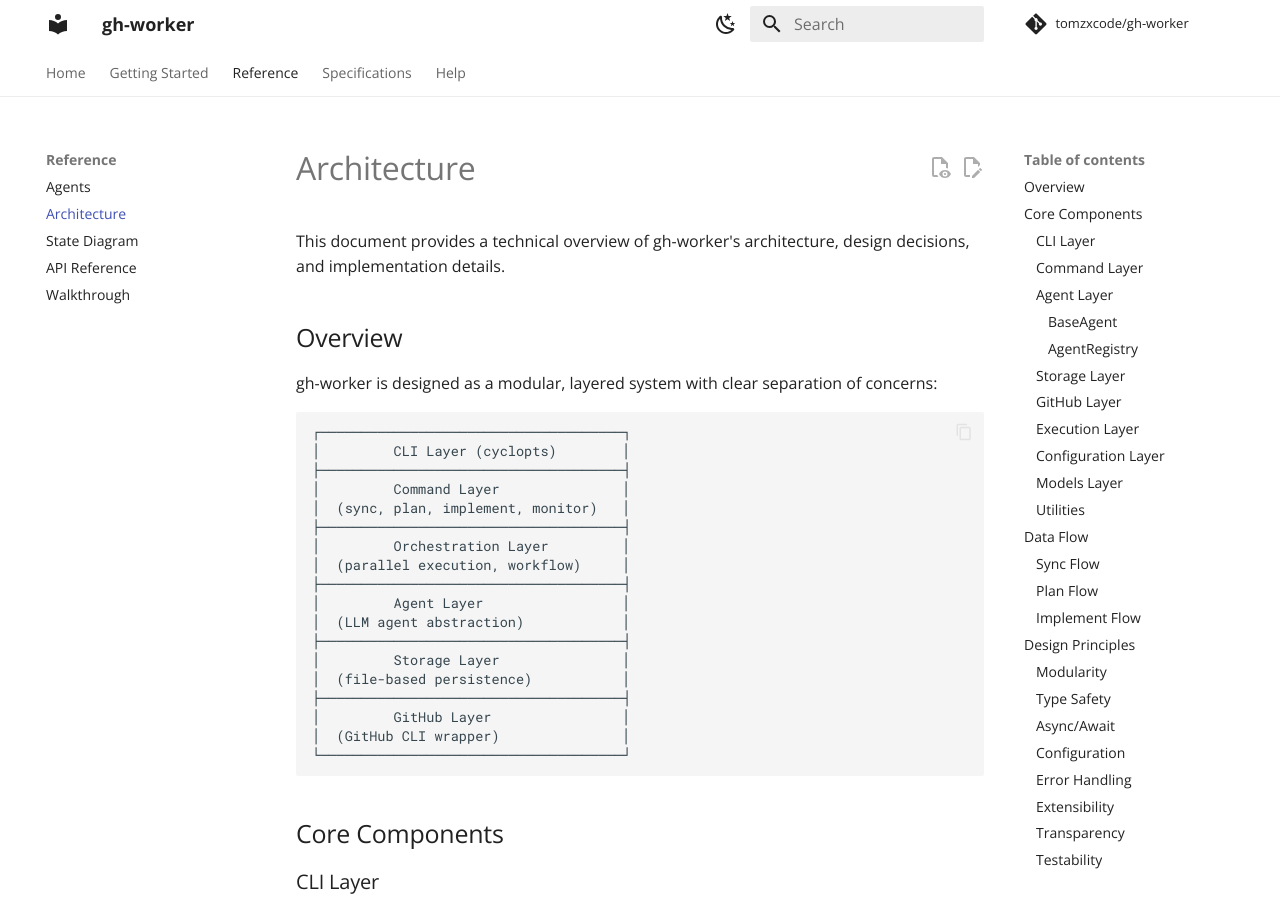
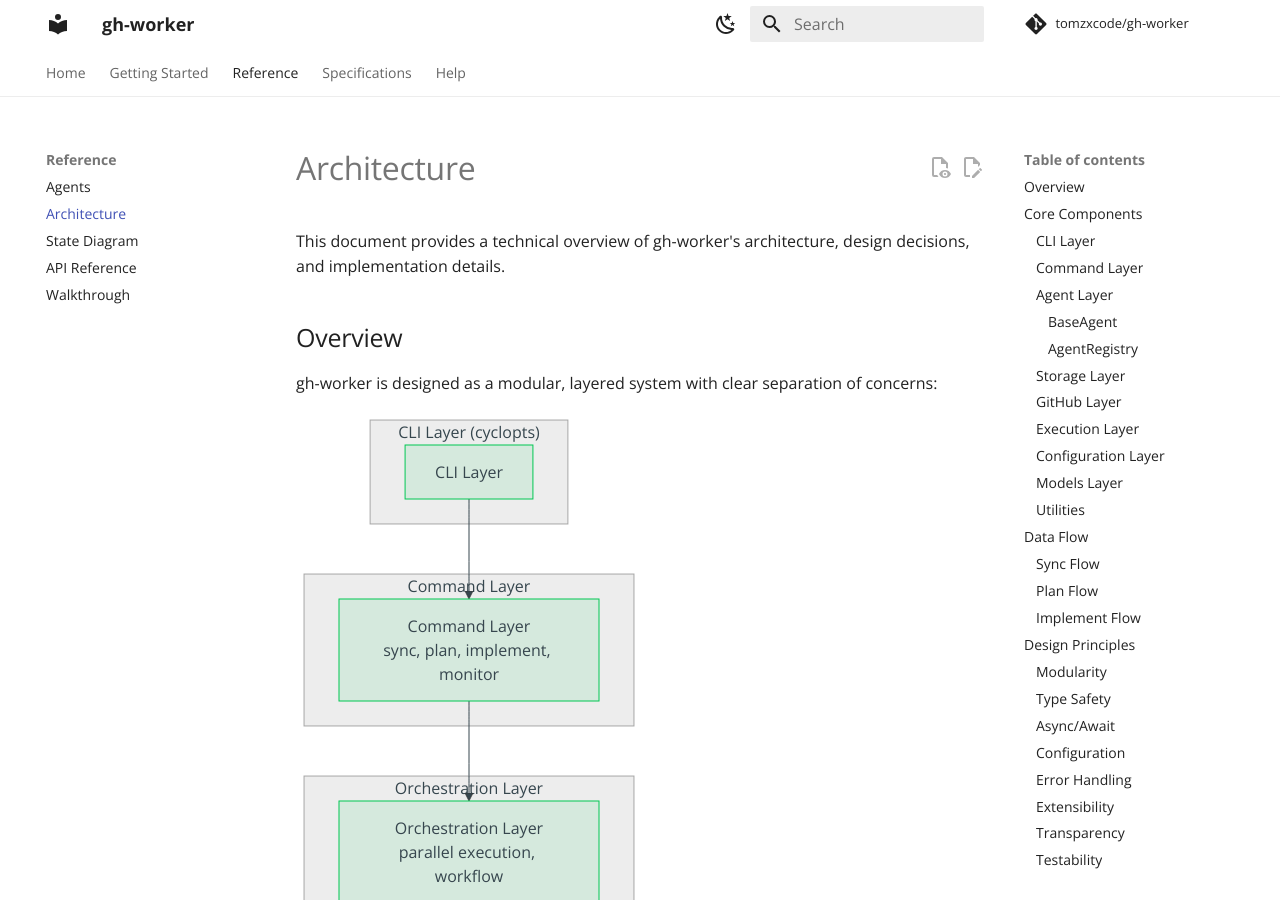
Before and after one commit to TomzxCode/gh-worker, an MkDocs documentation site: the page built from docs/architecture.md, in a window 1280 px wide and 900 px high. Built offline with MkDocs 1.6.1 and Material for MkDocs 9.7.7, drawn with Linux system fonts in a browser that asks for light colours; comment, search, counter and statistics services are not loaded; some of the changed lines change nothing that is shown; some of the changed text lies outside the part shown.

Commit message:
Update architecture docs

````diff
--- a/docs/architecture.md
+++ b/docs/architecture.md
@@ -6,25 +6,39 @@ This document provides a technical overview of gh-worker's architecture, design
 
 gh-worker is designed as a modular, layered system with clear separation of concerns:
 
-```
-┌─────────────────────────────────────┐
-│         CLI Layer (cyclopts)        │
-├─────────────────────────────────────┤
-│         Command Layer               │
-│  (sync, plan, implement, monitor)   │
-├─────────────────────────────────────┤
-│         Orchestration Layer         │
-│  (parallel execution, workflow)     │
-├─────────────────────────────────────┤
-│         Agent Layer                 │
-│  (LLM agent abstraction)            │
-├─────────────────────────────────────┤
-│         Storage Layer               │
-│  (file-based persistence)           │
-├─────────────────────────────────────┤
-│         GitHub Layer                │
-│  (GitHub CLI wrapper)               │
-└─────────────────────────────────────┘
+```mermaid
+flowchart TB
+    subgraph CLI["CLI Layer (cyclopts)"]
+        direction TB
+        CLI_Box[CLI Layer]
+    end
+
+    subgraph Command["Command Layer"]
+        direction TB
+        Command_Box[Command Layer<br/>sync, plan, implement, monitor]
+    end
+
+    subgraph Orchestration["Orchestration Layer"]
+        direction TB
+        Orchestration_Box[Orchestration Layer<br/>parallel execution, workflow]
+    end
+
+    subgraph Agent["Agent Layer"]
+        direction TB
+        Agent_Box[Agent Layer<br/>LLM agent abstraction]
+    end
+
+    subgraph Storage["Storage Layer"]
+        direction TB
+        Storage_Box[Storage Layer<br/>file-based persistence]
+    end
+
+    subgraph GitHub["GitHub Layer"]
+        direction TB
+        GitHub_Box[GitHub Layer<br/>GitHub CLI wrapper]
+    end
+
+    CLI_Box --> Command_Box --> Orchestration_Box --> Agent_Box --> Storage_Box --> GitHub_Box
 ```
 
 ## Core Components
@@ -339,10 +353,15 @@ class Issue(BaseModel):
 
 ### Sync Flow
 
-```
-User → CLI → sync_command → GitHubClient → gh CLI → GitHub API
-                    ↓
-              IssueStore → File System
+```mermaid
+flowchart LR
+    User[User] --> CLI[CLI]
+    CLI --> SyncCommand[sync_command]
+    SyncCommand --> GitHubClient[GitHubClient]
+    GitHubClient --> ghCLI[gh CLI]
+    ghCLI --> GitHubAPI[GitHub API]
+    SyncCommand --> IssueStore[Issue Store]
+    IssueStore --> FileSystem[File System]
 ```
 
 1. User invokes `ghw issues sync`
@@ -354,14 +373,16 @@ User → CLI → sync_command → GitHubClient → gh CLI → GitHub API
 
 ### Plan Flow
 
-```
-User → CLI → plan_command → ParallelExecutor
-                                    ↓
-                            AgentRegistry → Agent
-                                    ↓
-                               Agent.plan()
-                                    ↓
-                            PlanStore → File System
+```mermaid
+flowchart LR
+    User[User] --> CLI[CLI]
+    CLI --> PlanCommand[plan_command]
+    PlanCommand --> ParallelExecutor[ParallelExecutor]
+    ParallelExecutor --> AgentRegistry[Agent Registry]
+    AgentRegistry --> Agent[Agent]
+    Agent --> Plan[Agent plan]
+    Plan --> PlanStore[Plan Store]
+    PlanStore --> FileSystem[File System]
 ```
 
 1. User invokes `ghw issues plan`
@@ -374,16 +395,16 @@ User → CLI → plan_command → ParallelExecutor
 
 ### Implement Flow
 
-```
-User → CLI → implement_command → ParallelExecutor
-                                        ↓
-                                AgentRegistry → Agent
-                                        ↓
-                                  Agent.implement()
-                                        ↓
-                                   Git Operations
-                                        ↓
-                                  Pull Request
+```mermaid
+flowchart LR
+    User[User] --> CLI[CLI]
+    CLI --> ImplementCommand[implement_command]
+    ImplementCommand --> ParallelExecutor[Parallel Executor]
+    ParallelExecutor --> AgentRegistry[Agent Registry]
+    AgentRegistry --> Agent[Agent]
+    Agent --> Implement[Agent implement]
+    Implement --> GitOps[Git Operations]
+    GitOps --> PullRequest[Pull Request]
 ```
 
 1. User invokes `ghw issues implement`
````
